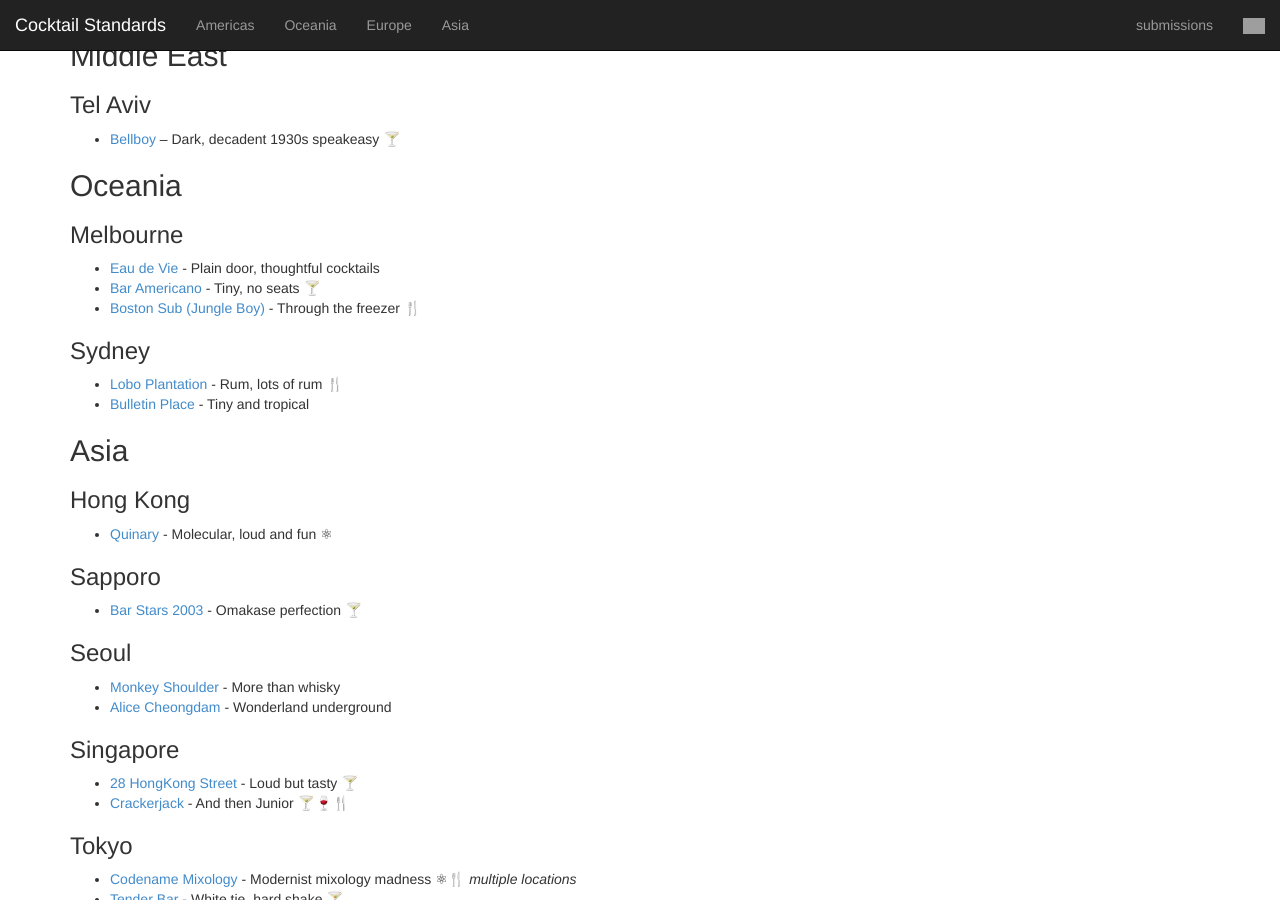
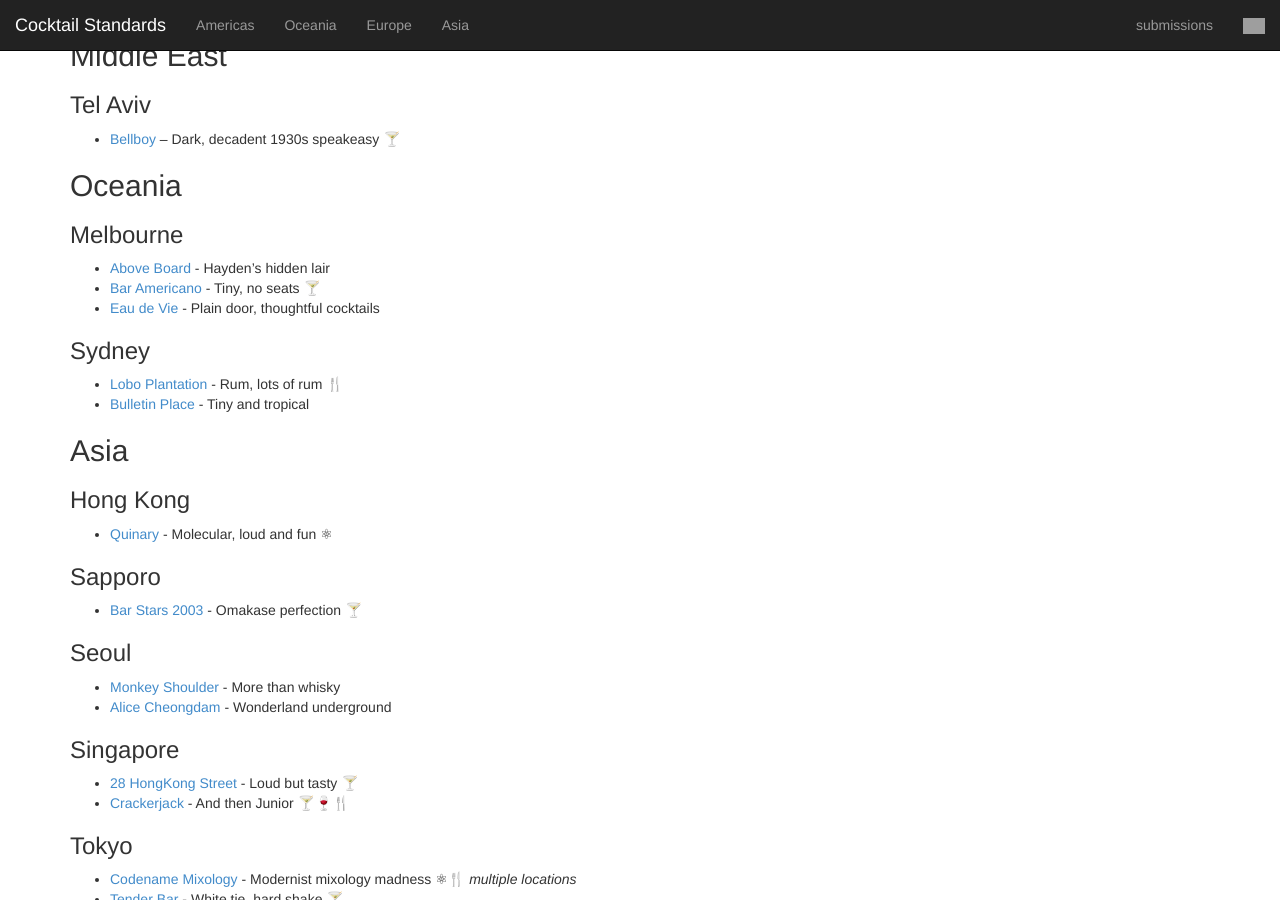
Before and after one commit to CocktailStandards/CocktailStandards.github.io, a Jekyll site: the page built from index.md, in a window 1280 px wide and 900 px high, scrolled down 1333 px. Built offline with Jekyll 4.4.1, drawn with Linux system fonts in a browser that asks for light colours; grey boxes are pictures that could not be loaded.

Commit message:
Update index.md

```diff
--- a/index.md
+++ b/index.md
@@ -79,9 +79,9 @@ _While you're in town, pick up excellent cocktail supplies at [The Boston Shaker
 
 ### Melbourne
 
+* [Above Board](http://aboveboardbar.com) - Hayden's hidden lair
+* [Bar Americano](https://www.facebook.com/baramericanomel) - Tiny, no seats  🍸
 * [Eau de Vie](http://eaudevie.com.au/melbourne/) - Plain door, thoughtful cocktails
-* [Bar Americano](https://www.facebook.com/baramericanomel) - Tiny, no seats  🍸
-* [Boston Sub (Jungle Boy)](http://www.bostonsub.com.au) - Through the freezer 🍴
 
 ### Sydney
 
```
